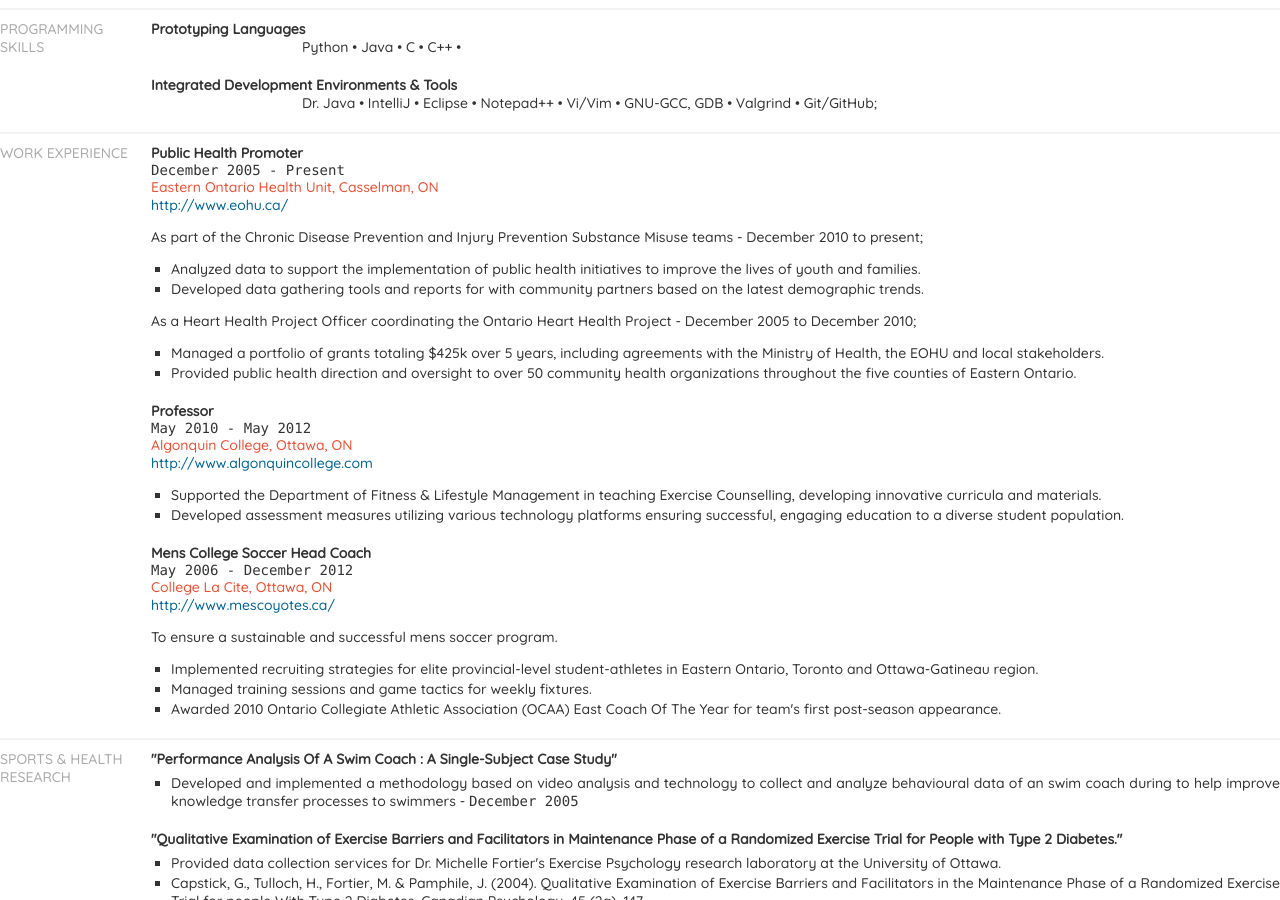
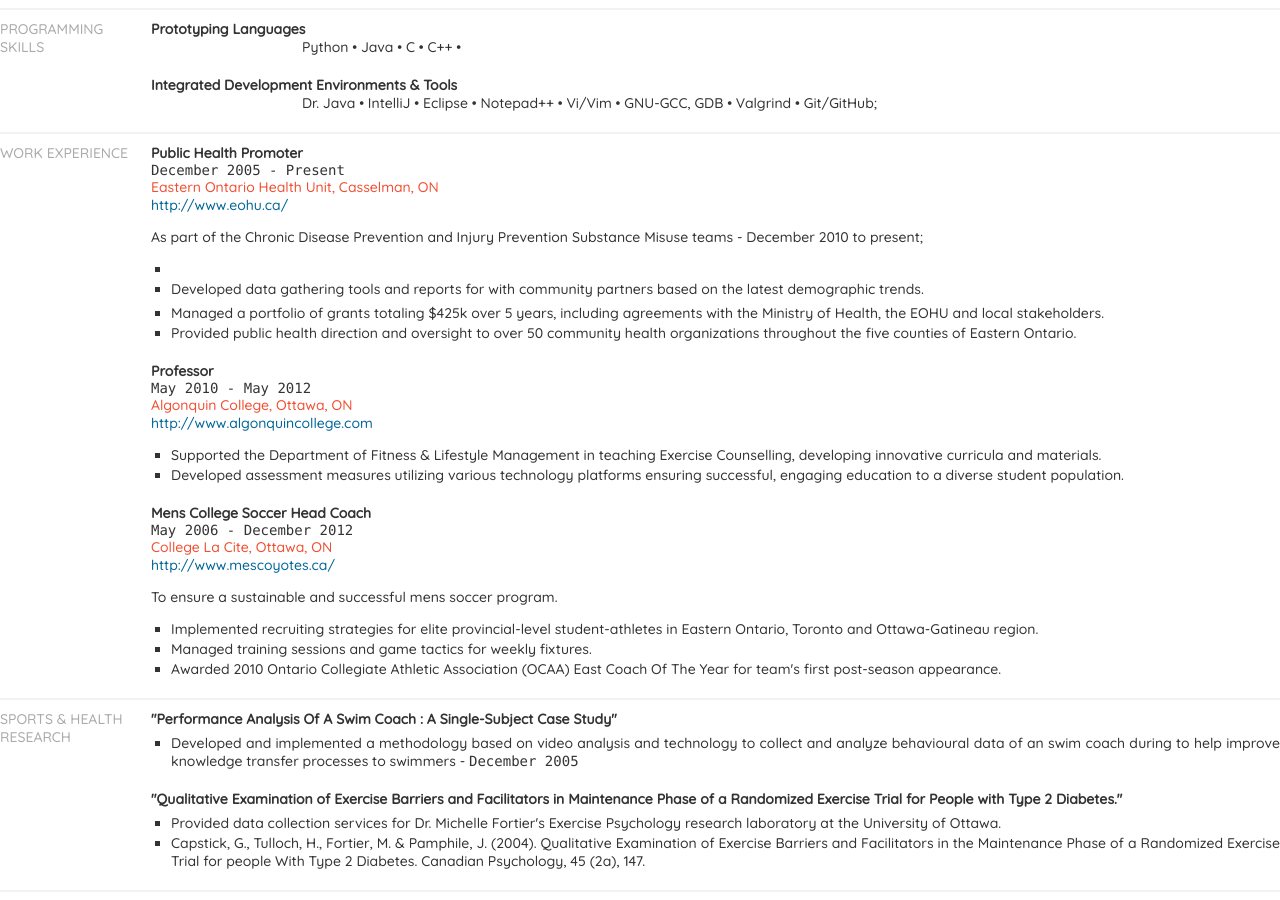
Before and after one commit to jpamphile/cv, a Jekyll site: the page built from index.html, in a window 1280 px wide and 900 px high, scrolled down 620 px. Built offline with Jekyll 4.4.1, drawn with Linux system fonts in a browser that asks for light colours; some web fonts are replaced.

Commit message:
Update index.html

```diff
--- a/index.html
+++ b/index.html
@@ -178,10 +178,10 @@ title: "Jean Pamphile - CV"
 			</div>
 			<p>As part of the Chronic Disease Prevention and Injury Prevention Substance Misuse teams - December 2010 to present;</p>
 			<ul class="highlights">
-				<li>Analyzed data to support the implementation of public health initiatives to improve the lives of youth and families.</li>
+				<li><!-- Analyzed data to support the implementation of public health initiatives to improve the health of youth and families.</li> -->
 				<li>Developed data gathering tools and reports for with community partners based on the latest demographic trends.</li>
 			</ul>
-			<p>As a Heart Health Project Officer coordinating the Ontario Heart Health Project - December 2005 to December 2010;</p>
+			<!-- <p>As a Heart Health Project Officer coordinating the Ontario Heart Health Project - December 2005 to December 2010;</p> -->
 			<ul class="highlights">
 				<li>Managed a portfolio of grants totaling $425k over 5 years, including agreements with the Ministry of Health, the EOHU and local stakeholders.</li>
 				<li>Provided public health direction and oversight to over 50 community health organizations throughout the five counties of Eastern Ontario.</li>
```
